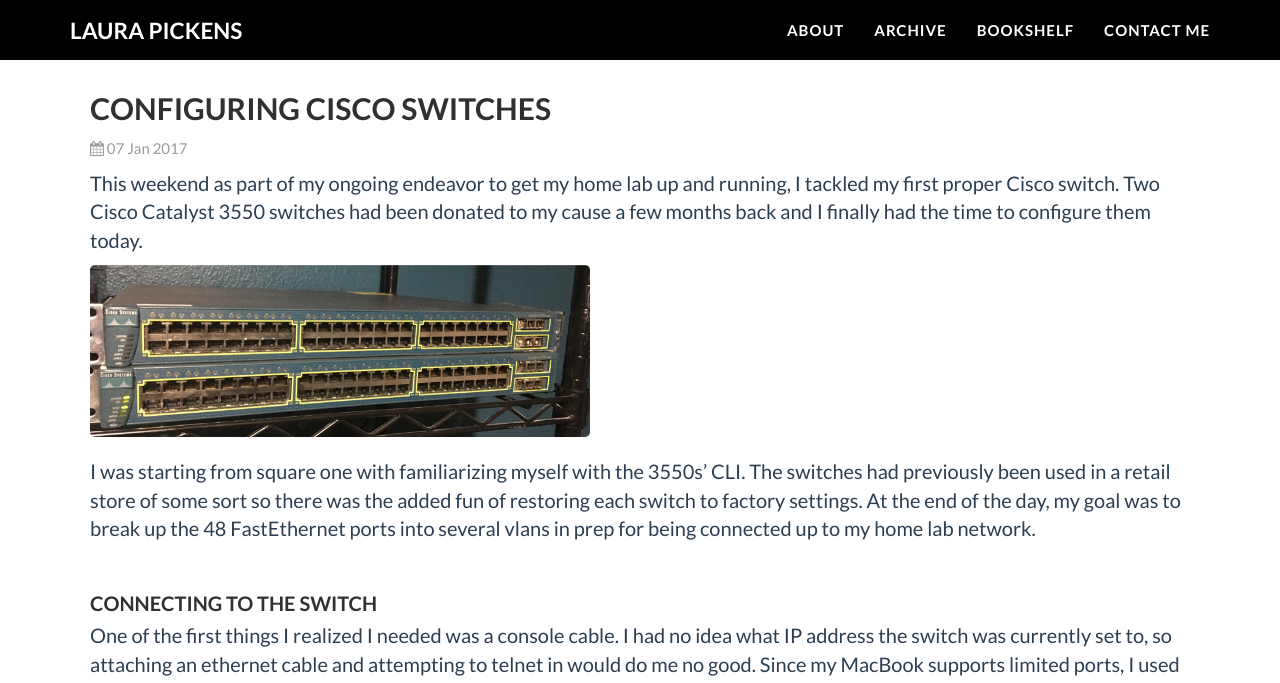
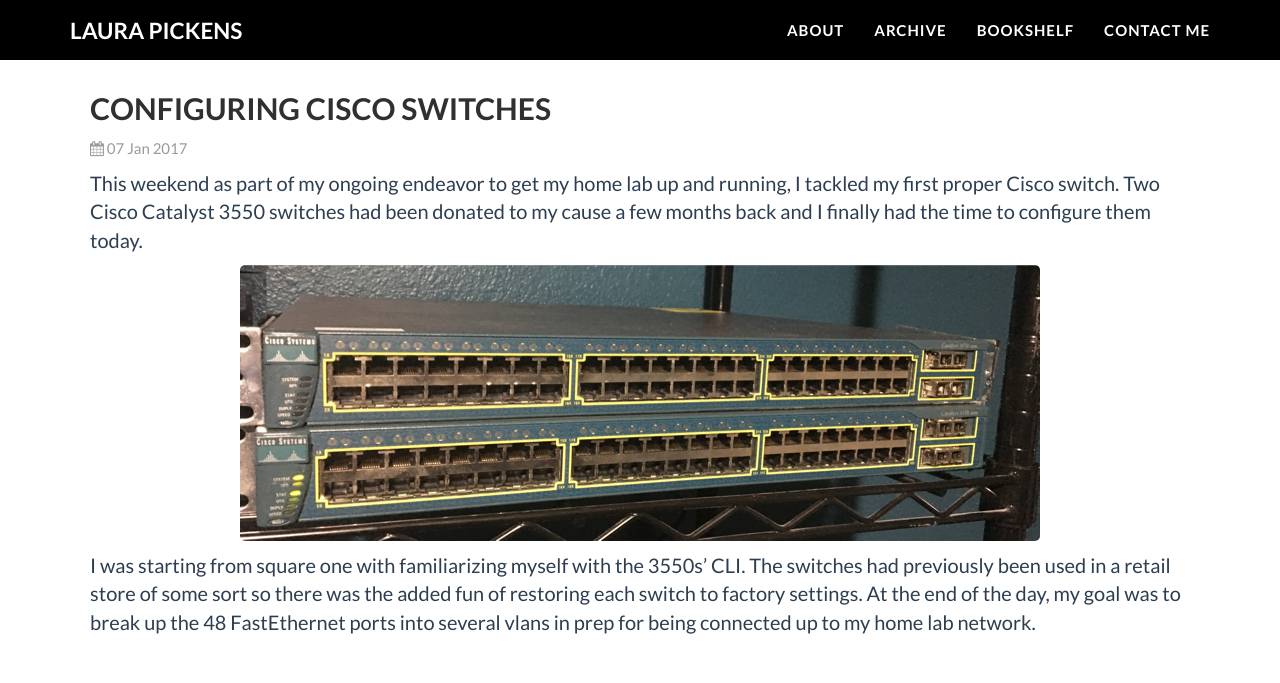
Before and after one commit to lpickens03/lpickens03.github.io, a Jekyll site: the page built from _posts/2017-01-07-fun_w_cisco.md, in a window 1280 px wide and 1400 px high. Shown: the top 683 px of the window. Built offline with Jekyll 4.4.1, drawn with Linux system fonts in a browser that asks for light colours; nearby versions of some CDN libraries; some web fonts are replaced.

Commit message:
Cleaned up floats and images

```diff
--- a/_layouts/book.html
+++ b/_layouts/book.html
@@ -22,6 +22,5 @@
     </div>
     {{ content }}
     {% include signature.html %}
-
   </div>
 </div>
--- a/_posts/2017-01-07-fun_w_cisco.md
+++ b/_posts/2017-01-07-fun_w_cisco.md
@@ -5,7 +5,7 @@
 
 This weekend as part of my ongoing endeavor to get my home lab up and running, I tackled my first proper Cisco switch. Two Cisco Catalyst 3550 switches had been donated to my cause a few months back and I finally had the time to configure them today.
 
-<img src="/images/posts/2017-01-07/cat3550s.bmp" alt="Cisco Catalyst 3550s" width="500px"/>
+<img src="/images/posts/2017-01-07/cat3550s.bmp" alt="Cisco Catalyst 3550s"/>
 
 I was starting from square one with familiarizing myself with the 3550s' CLI. The switches had previously been used in a retail store of some sort so there was the added fun of restoring each switch to factory settings. At the end of the day, my goal was to break up the 48 FastEthernet ports into several vlans in prep for being connected up to my home lab network.
 
@@ -13,7 +13,7 @@
 <h2>Connecting to the Switch</h2>
 One of the first things I realized I needed was a console cable. I had no idea what IP address the switch was currently set to, so attaching an ethernet cable and attempting to telnet in would do me no good. Since my MacBook supports limited ports, I used this <a href="https://www.amazon.com/gp/product/B00I8CT8YG/ref=oh_aui_detailpage_o00_s00?ie=UTF8&psc=1">USB to DB9 Cisco Console Cable</a> shown below.
 
-<img src="/images/posts/2017-01-07/control_cable.bmp" alt="USB to DB9 Cisco Console Cable" width="500px"/>
+<img src="/images/posts/2017-01-07/control_cable.bmp" alt="USB to DB9 Cisco Console Cable"/>
 
 Once my Mac and the switch were connected, I just had to find the associated usb device under /dev and run the following command:
 
--- a/css/main.css
+++ b/css/main.css
@@ -332,6 +332,7 @@
 .aboutbook h3
 {
   color: white;
+  margin: 2;
 }
 
 .aboutme,
@@ -409,7 +410,6 @@
   padding: 5px;
   border: 1px solid #264b73;
   border-radius: 0.5em;
-  margin-bottom: 18px;
   margin-right: 18px;
   width: 150px;
  }
@@ -422,3 +422,7 @@
   display: inline-block;
   border-radius: 0.7em;
  }
+
+ .bookcontent p, h2 {
+  overflow: visible;
+ }
--- a/css/post.css
+++ b/css/post.css
@@ -28,7 +28,7 @@
 p {
   margin-top: 0;
   margin-bottom: 1rem;
-  overflow: hidden;
+  /* overflow: hidden; */
 }
 
 strong {
@@ -129,8 +129,9 @@
 
 img {
   display: block;
-  margin: 0 0 1rem;
+  margin: 0 auto;
   border-radius: 5px;
+  max-width: 100%;
 }
 
 /* Tables */
```
Also changed, not shown: 1 other file.
